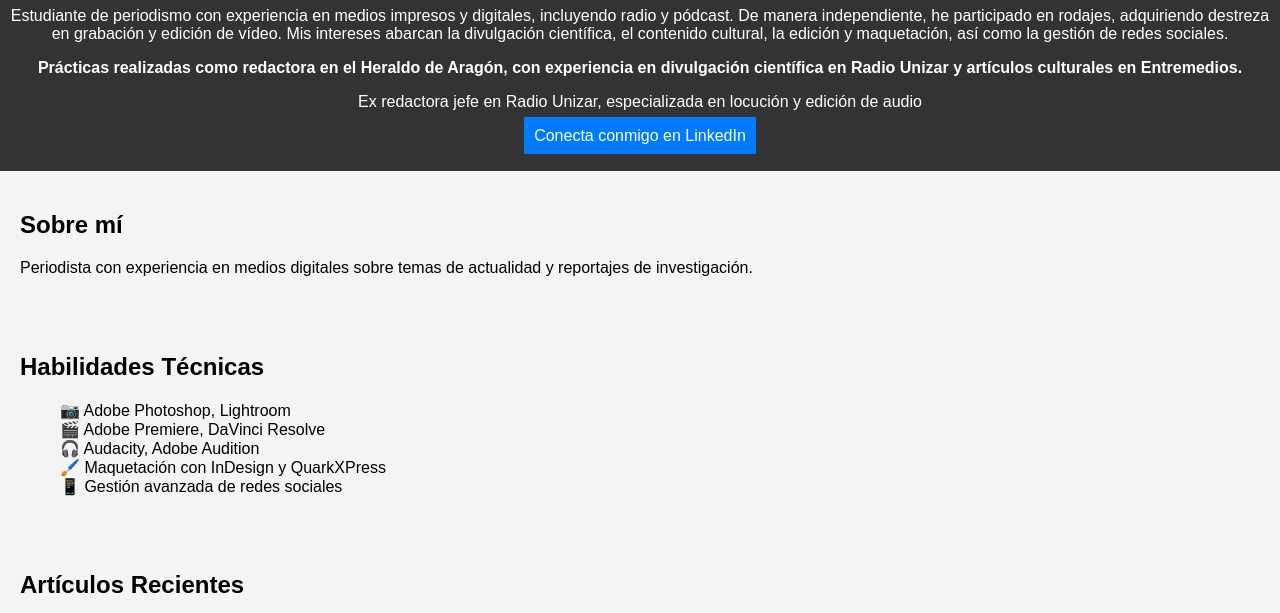
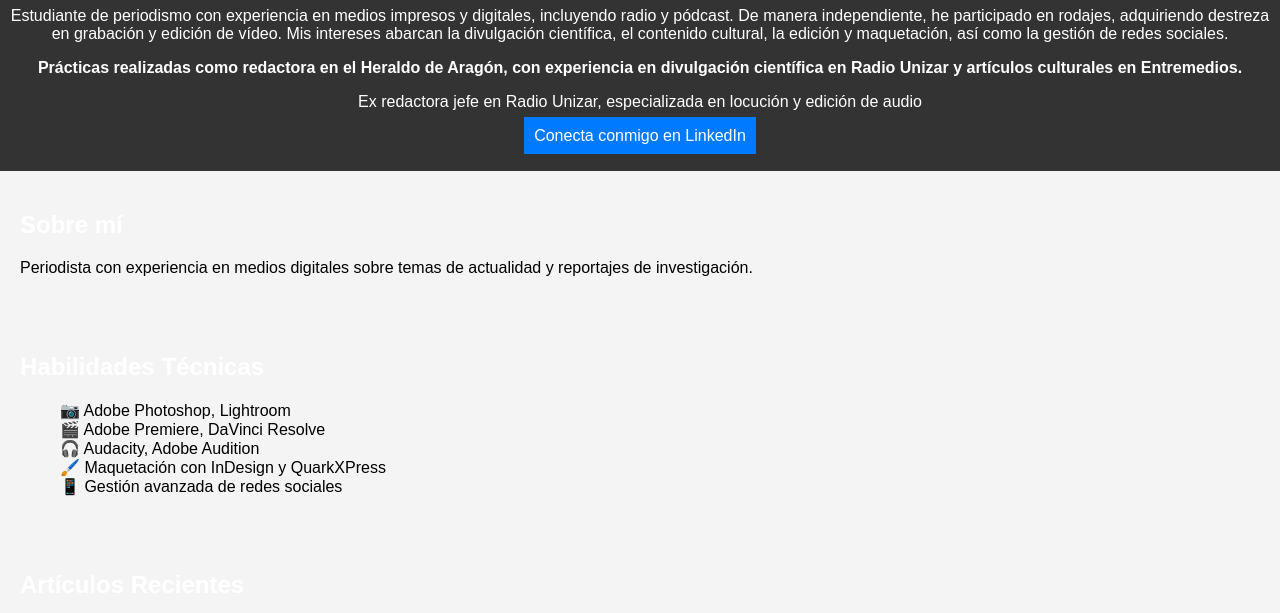
Before and after one commit to cerezaines/cerezaines.github.io, a plain HTML site: page index.html in a window 1280 px wide. Shown: the part 83-696 px from the top of the page. Drawn offline with Linux system fonts and the light colour scheme.

Commit message:
Update index.html

```diff
--- a/index.html
+++ b/index.html
@@ -23,7 +23,7 @@
             padding: 20px;
         }
         h1, h2 {
-            color: black; /* Color del título */
+            color: white; /* Color del título */
         }
         .articulo {
             margin-bottom: 20px;
```
